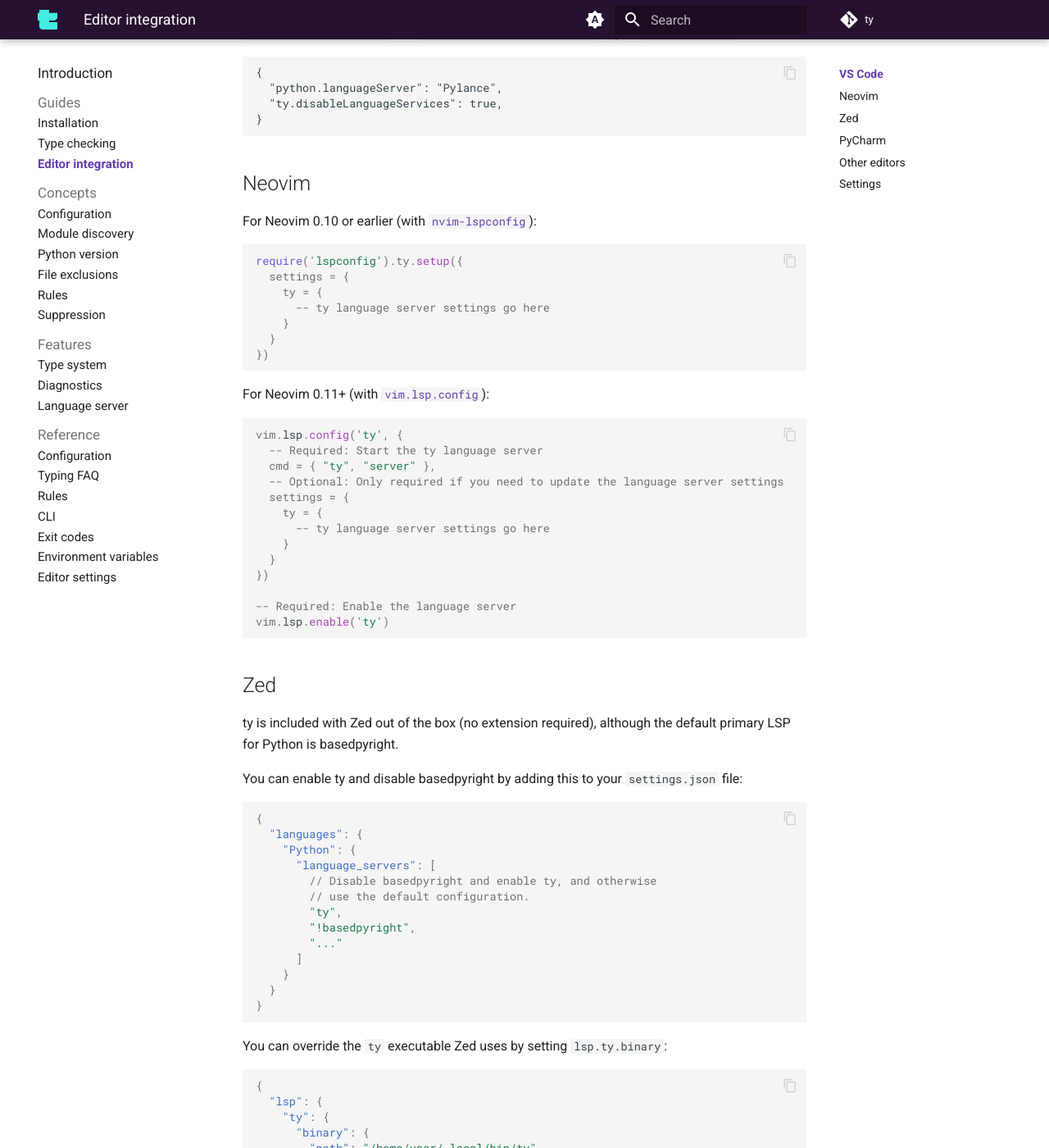
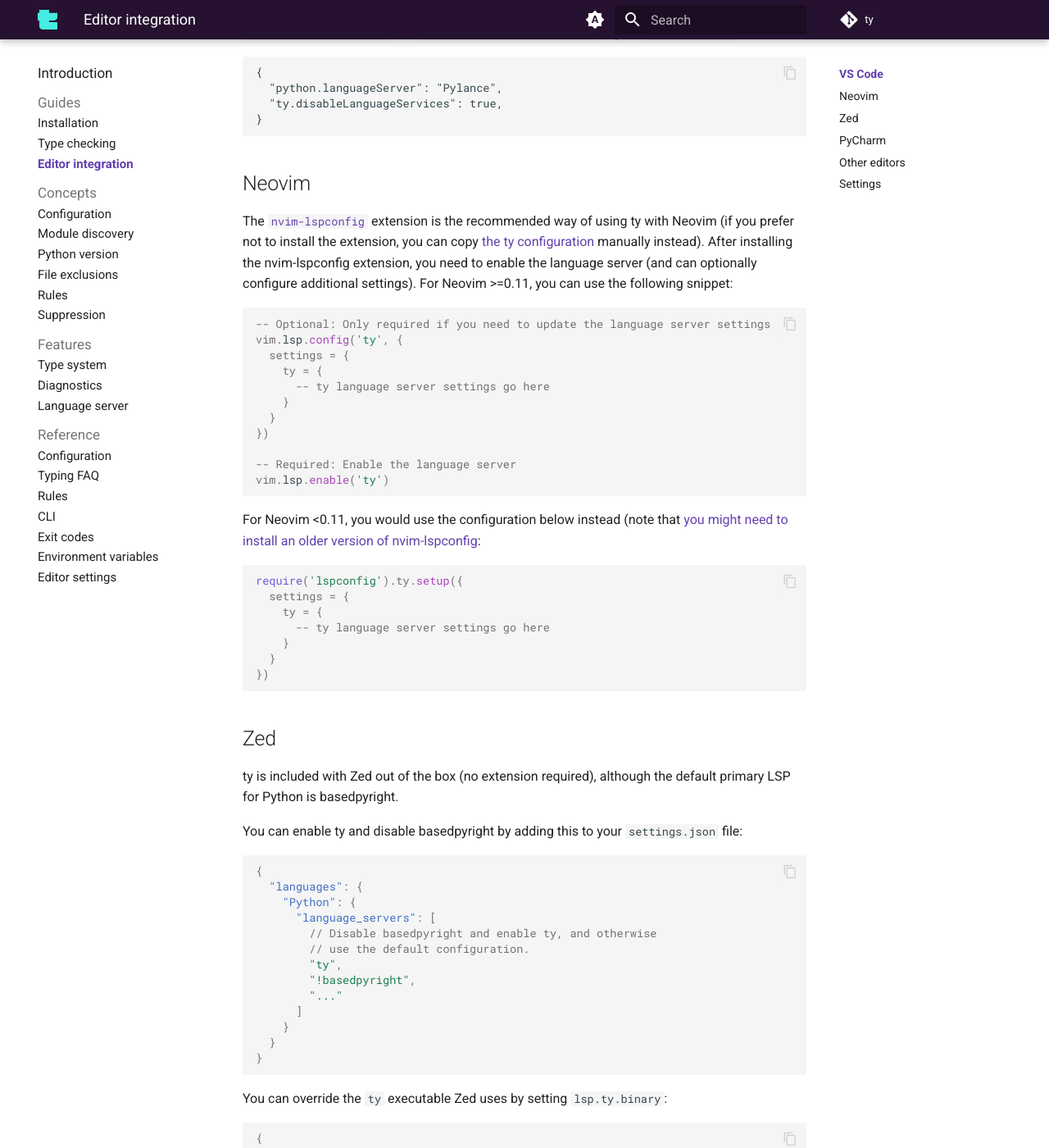
Before and after one commit to astral-sh/ty, an MkDocs documentation site: the page built from docs/editors.md, in a window 1280 px wide and 1400 px high, scrolled down 578 px. Shown: the whole window at 82% size. Built offline with MkDocs 1.6.1 and Material for MkDocs 9.7.7, drawn with Linux system fonts in a browser that asks for light colours; comment, search, counter and statistics services are not loaded.

Commit message:
Clarify the need for nvim-lspconfig also for >=0.11

````diff
--- a/docs/editors.md
+++ b/docs/editors.md
@@ -32,7 +32,29 @@
 
 ## Neovim
 
-For Neovim 0.10 or earlier (with [`nvim-lspconfig`](https://github.com/neovim/nvim-lspconfig)):
+The [`nvim-lspconfig`](https://github.com/neovim/nvim-lspconfig) extension is the
+recommended way of using ty with Neovim (if you prefer not to install the extension,
+you can copy [the ty configuration](https://github.com/neovim/nvim-lspconfig/blob/master/lsp/ty.lua)
+manually instead). After installing the nvim-lspconfig extension, you need to enable
+the language server (and can optionally configure additional settings). For Neovim >=0.11,
+you can use the following snippet:
+
+```lua
+-- Optional: Only required if you need to update the language server settings
+vim.lsp.config('ty', {
+  settings = {
+    ty = {
+      -- ty language server settings go here
+    }
+  }
+})
+
+-- Required: Enable the language server
+vim.lsp.enable('ty')
+```
+
+For Neovim <0.11, you would use the configuration below instead (note that [you might need
+to install an older version of nvim-lspconfig](https://github.com/neovim/nvim-lspconfig?tab=readme-ov-file#important-%EF%B8%8F):
 
 ```lua
 require('lspconfig').ty.setup({
@@ -42,24 +64,6 @@
     }
   }
 })
-```
-
-For Neovim 0.11+ (with [`vim.lsp.config`](<https://neovim.io/doc/user/lsp.html#vim.lsp.config()>)):
-
-```lua
-vim.lsp.config('ty', {
-  -- Required: Start the ty language server
-  cmd = { "ty", "server" },
-  -- Optional: Only required if you need to update the language server settings
-  settings = {
-    ty = {
-      -- ty language server settings go here
-    }
-  }
-})
-
--- Required: Enable the language server
-vim.lsp.enable('ty')
 ```
 
 ## Zed
````
